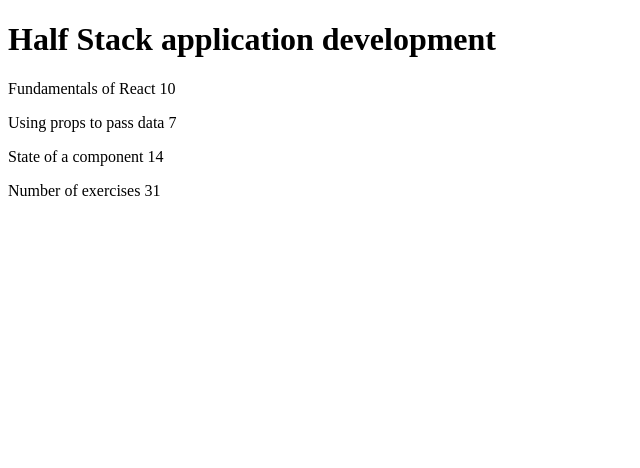
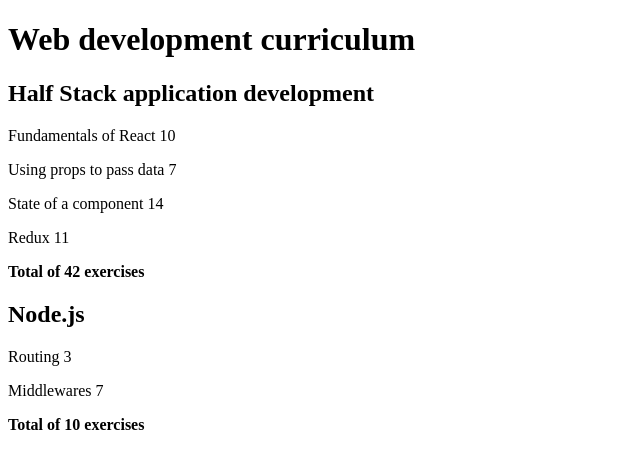
Before and after one commit to fadrian06-practices/courseinfo, a React (Create React App) app: page / in a window 1280 px wide. Shown: the top 468 px of the page, without its empty margins (0-640 px from the left). Built offline with nearby package versions, Linux system fonts and the light colour scheme.

Commit message:
2.4: courseinfo, step 9

```diff
--- a/src/App.jsx
+++ b/src/App.jsx
@@ -1,5 +1,5 @@
 const Header = ({ course }) => {
-  return <h1>{course}</h1>
+  return <h2>{course}</h2>
 }
 
 const Part = ({ part: { name, exercises } }) => {
@@ -23,7 +23,11 @@
 const Total = ({ parts }) => {
   const total = parts.reduce((sum, part) => sum + part.exercises, 0)
 
-  return <p>Number of exercises {total}</p>
+  return (
+    <p>
+      <strong>Total of {total} exercises</strong>
+    </p>
+  )
 }
 
 const Course = ({ course }) => (
@@ -35,29 +39,59 @@
 )
 
 const App = () => {
-  const course = {
+  const courses = [
+    {
+      name: 'Half Stack application development',
       id: 1,
-    name: 'Half Stack application development',
       parts: [
         {
-        id: 1,
           name: 'Fundamentals of React',
-        exercises: 10
+          exercises: 10,
+          id: 1
         },
         {
-        id: 2,
           name: 'Using props to pass data',
-        exercises: 7
+          exercises: 7,
+          id: 2
         },
         {
-        id: 3,
           name: 'State of a component',
-        exercises: 14
+          exercises: 14,
+          id: 3
+        },
+        {
+          name: 'Redux',
+          exercises: 11,
+          id: 4
+        }
+      ]
+    },
+    {
+      name: 'Node.js',
+      id: 2,
+      parts: [
+        {
+          name: 'Routing',
+          exercises: 3,
+          id: 1
+        },
+        {
+          name: 'Middlewares',
+          exercises: 7,
+          id: 2
         }
       ]
     }
+  ]
 
-  return <Course course={course} />
+  return (
+    <div>
+      <h1>Web development curriculum</h1>
+      {courses.map(course => (
+        <Course key={course.id} course={course} />
+      ))}
+    </div>
+  )
 }
 
 export default App
```
Lines whose indentation alone changed are shown as unchanged.
